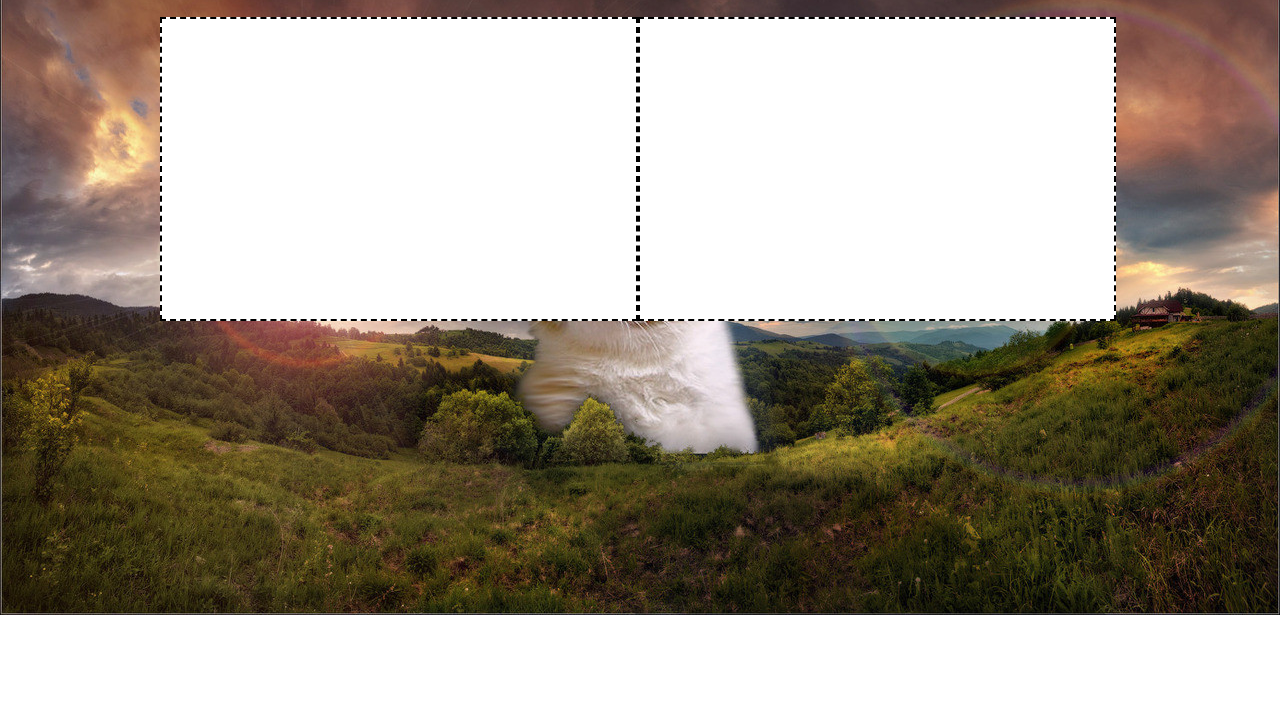
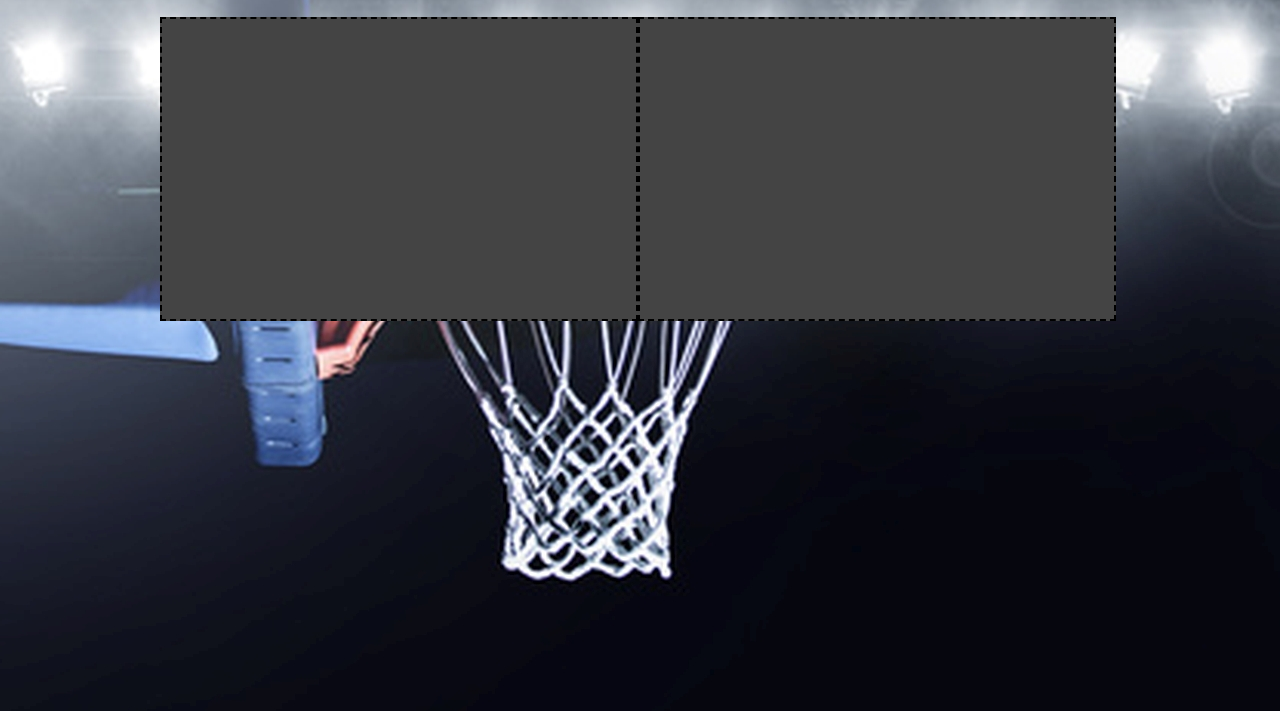
Before and after one commit to MisaZander/Word-Guess-Game, a plain HTML site: page index.html in a window 1280 px wide. Shown: the part 110-821 px from the top of the page. Drawn offline with Linux system fonts and the light colour scheme.

Commit message:
Change the BG image

```diff
--- a/assets/stylesheets/main.css
+++ b/assets/stylesheets/main.css
@@ -7,7 +7,7 @@ body, html {
 }
 
 body {
-    background: url(../images/grumpground.jpg) no-repeat 0 0;
+    background: url(../images/basket.jpg) no-repeat 0 0;
 }
 
 #page {
@@ -17,6 +17,7 @@ body {
 
 h1, h2 {
     text-align: center;
+    color: #fff;
 }
 
 /* Main Divs */
@@ -31,5 +32,5 @@ h1, h2 {
     width: 474px;
     float: left;
     border: #000 dashed 2px;
-    background-color: #fff;
+    background-color: #444;
 }
```
Also changed, not shown: assets/images/basket.jpg (added).
